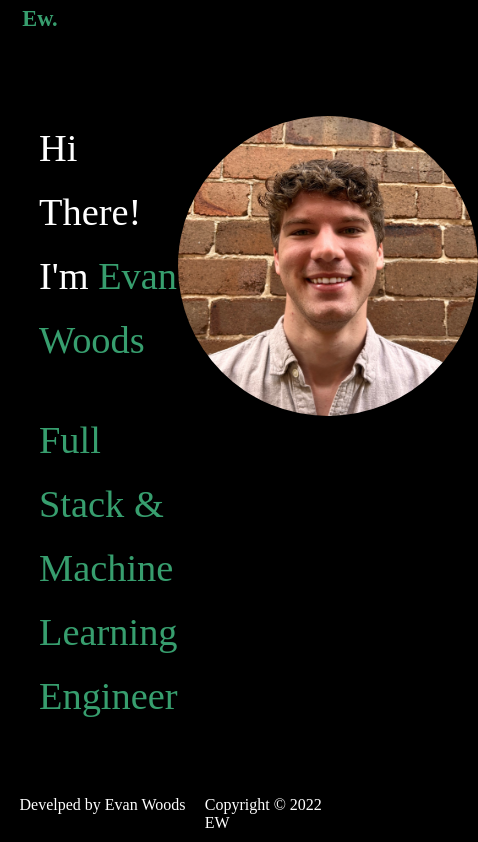
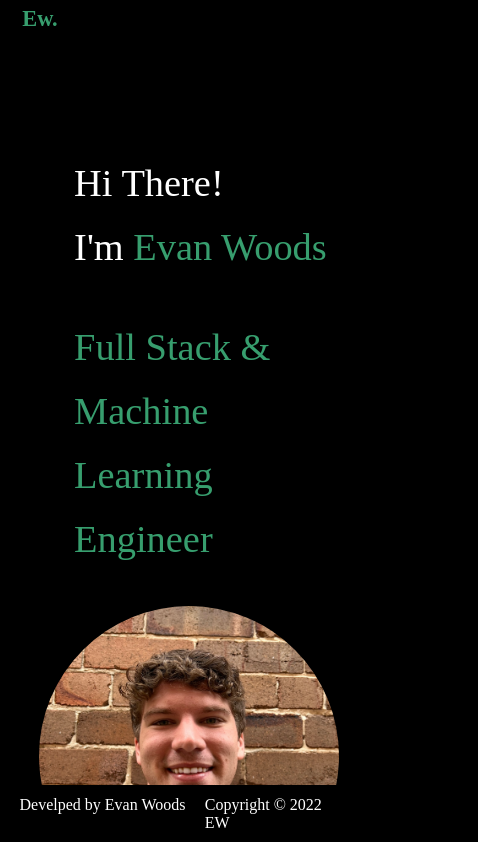
Before and after one commit to EvanCWoods/Evan-Woods-Portflio, a React (Create React App) app: page / in a window 390 px wide. Shown: the top 842 px of the page, 478 px wide, since content can reach past the window. Built offline with nearby package versions, Linux system fonts and the light colour scheme; some icons are missing.

Commit message:
added new dynamic styiling

```diff
--- a/src/styles/home.css
+++ b/src/styles/home.css
@@ -40,3 +40,15 @@
     line-height: 1.5rem;
     margin-right: 10%;
 }
+
+@media (max-width: 768px) {
+    .home-top {
+        display: flex;
+        flex-direction: column;
+        justify-content: center;
+    }
+    .home-intro-container {
+        width: 80%;
+        margin: 10%;
+    }
+}
--- a/src/styles/projects.css
+++ b/src/styles/projects.css
@@ -4,4 +4,5 @@
     flex-wrap: wrap;
     width: 85%;
     margin: 5%;
+    margin-bottom: 10%;
 }
```
